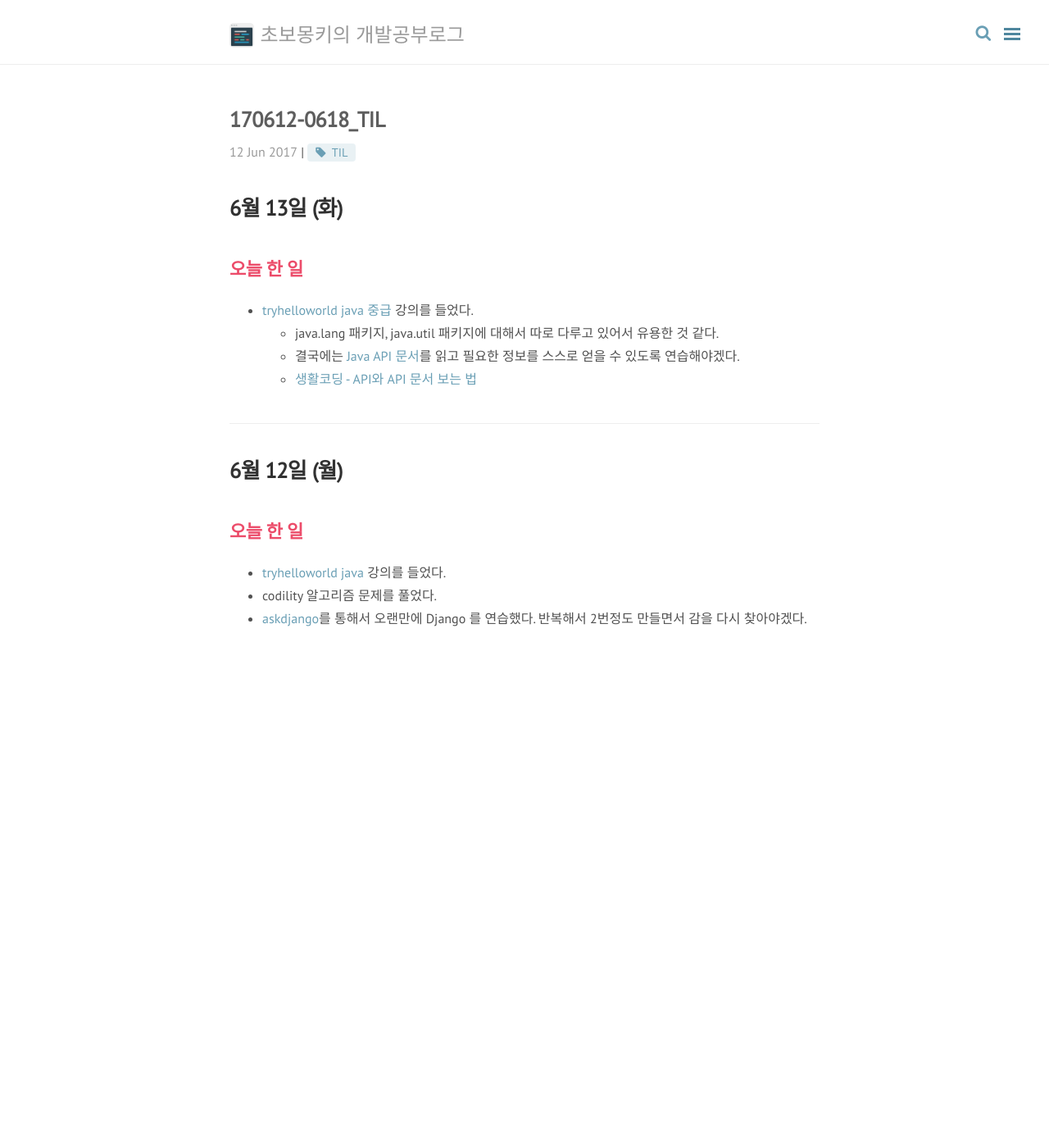
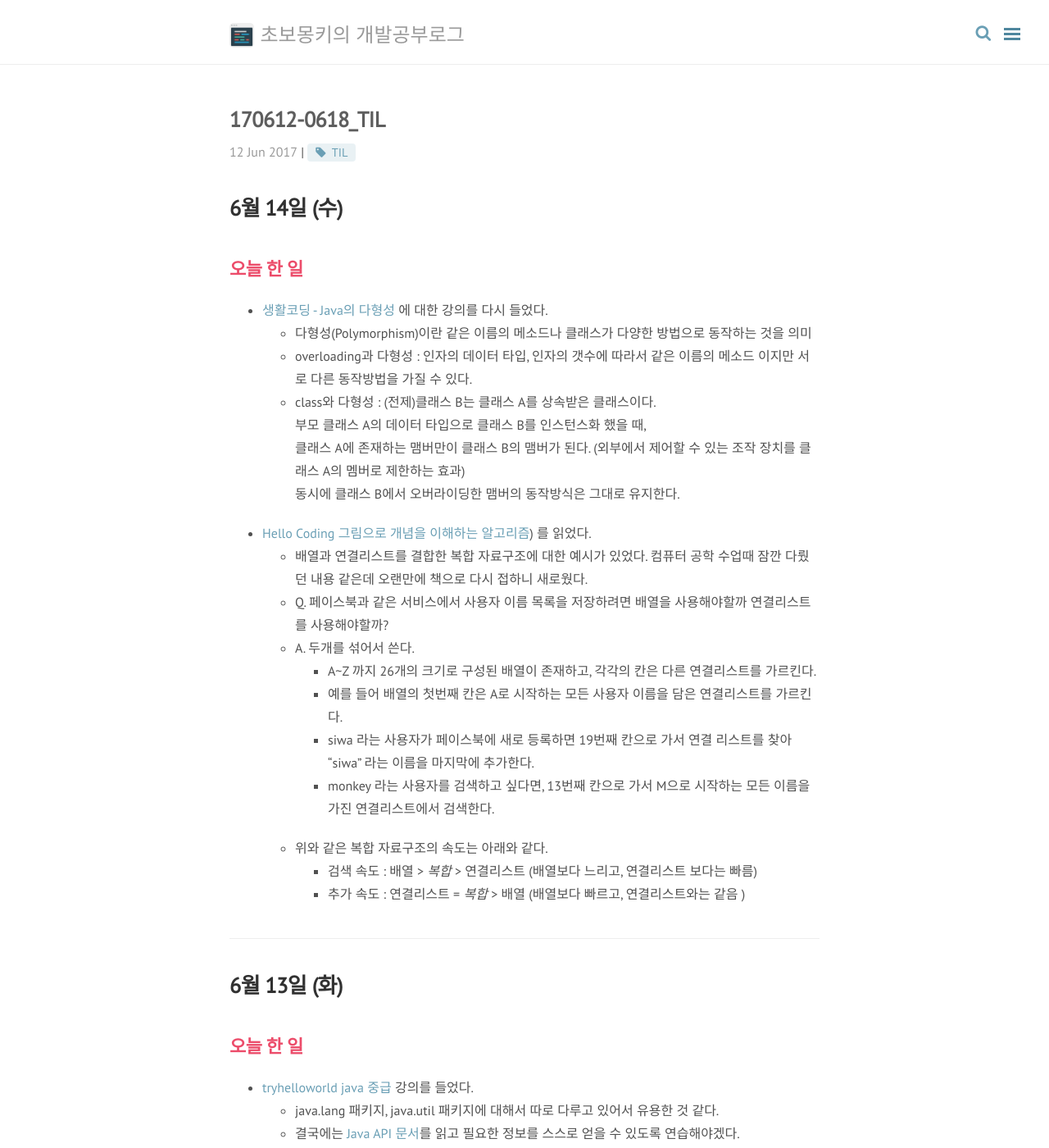
Before and after one commit to wayhome25/wayhome25.github.io, a Jekyll site: the page built from _posts/TIL(Today I Learned)/2017-06-12-06-18-TIL.md, in a window 1280 px wide and 1400 px high. Shown: the whole window at 82% size. Built offline with Jekyll 4.4.1, drawn with Linux system fonts in a browser that asks for light colours; nearby versions of some CDN libraries; comment, search, counter and statistics services are not loaded.

Commit message:
add blog post

```diff
--- a/_posts/TIL(Today I Learned)/2017-06-12-06-18-TIL.md
+++ b/_posts/TIL(Today I Learned)/2017-06-12-06-18-TIL.md
@@ -5,6 +5,30 @@ category: TIL (Today I Learned)
 permalink: /til/:year/:month/:day/:title/
 tags: [TIL]
 comments: true
+---
+
+# 6월 14일 (수)
+## 오늘 한 일
+- [생활코딩 - Java의 다형성](https://opentutorials.org/course/1223/6127) 에 대한 강의를 다시 들었다.
+  - 다형성(Polymorphism)이란 같은 이름의 메소드나 클래스가 다양한 방법으로 동작하는 것을 의미
+  - overloading과 다형성 : 인자의 데이터 타입, 인자의 갯수에 따라서 같은 이름의 메소드 이지만 서로 다른 동작방법을 가질 수 있다.
+  - class와 다형성 : (전제)클래스 B는 클래스 A를 상속받은 클래스이다.
+    부모 클래스 A의 데이터 타입으로 클래스 B를 인스턴스화 했을 때,
+    클래스 A에 존재하는 맴버만이 클래스 B의 맴버가 된다. (외부에서 제어할 수 있는 조작 장치를 클래스 A의 멤버로 제한하는 효과)
+    동시에 클래스 B에서 오버라이딩한 맴버의 동작방식은 그대로 유지한다.
+- [Hello Coding 그림으로 개념을 이해하는 알고리즘](http://www.hanbit.co.kr/store/books/look.php?p_code=B5896248244)) 를 읽었다.
+  - 배열과 연결리스트를 결합한 복합 자료구조에 대한 예시가 있었다. 컴퓨터 공학 수업때 잠깐 다뤘던 내용 같은데 오랜만에 책으로 다시 접하니 새로웠다.
+  - Q. 페이스북과 같은 서비스에서 사용자 이름 목록을 저장하려면 배열을 사용해야할까 연결리스트를 사용해야할까?
+  - A. 두개를 섞어서 쓴다.
+    - A~Z 까지 26개의 크기로 구성된 배열이 존재하고, 각각의 칸은 다른 연결리스트를 가르킨다.
+    - 예를 들어 배열의 첫번째 칸은 A로 시작하는 모든 사용자 이름을 담은 연결리스트를 가르킨다.
+    - siwa 라는 사용자가 페이스북에 새로 등록하면 19번째 칸으로 가서 연결 리스트를 찾아 "siwa" 라는 이름을 마지막에 추가한다.
+    - monkey 라는 사용자를 검색하고 싶다면, 13번째 칸으로 가서 M으로 시작하는 모든 이름을 가진 연결리스트에서 검색한다.
+  - 위와 같은 복합 자료구조의 속도는 아래와 같다.
+    - 검색 속도 : 배열 > _복합_ > 연결리스트 (배열보다 느리고, 연결리스트 보다는 빠름)
+    - 추가 속도 : 연결리스트 = _복합_  > 배열 (배열보다 빠르고, 연결리스트와는 같음 )
+
+
 ---
 
 # 6월 13일 (화)
```
Also changed, not shown: _posts/cs/2017-04-17-cs-18-1.md (+1 -1 lines).
